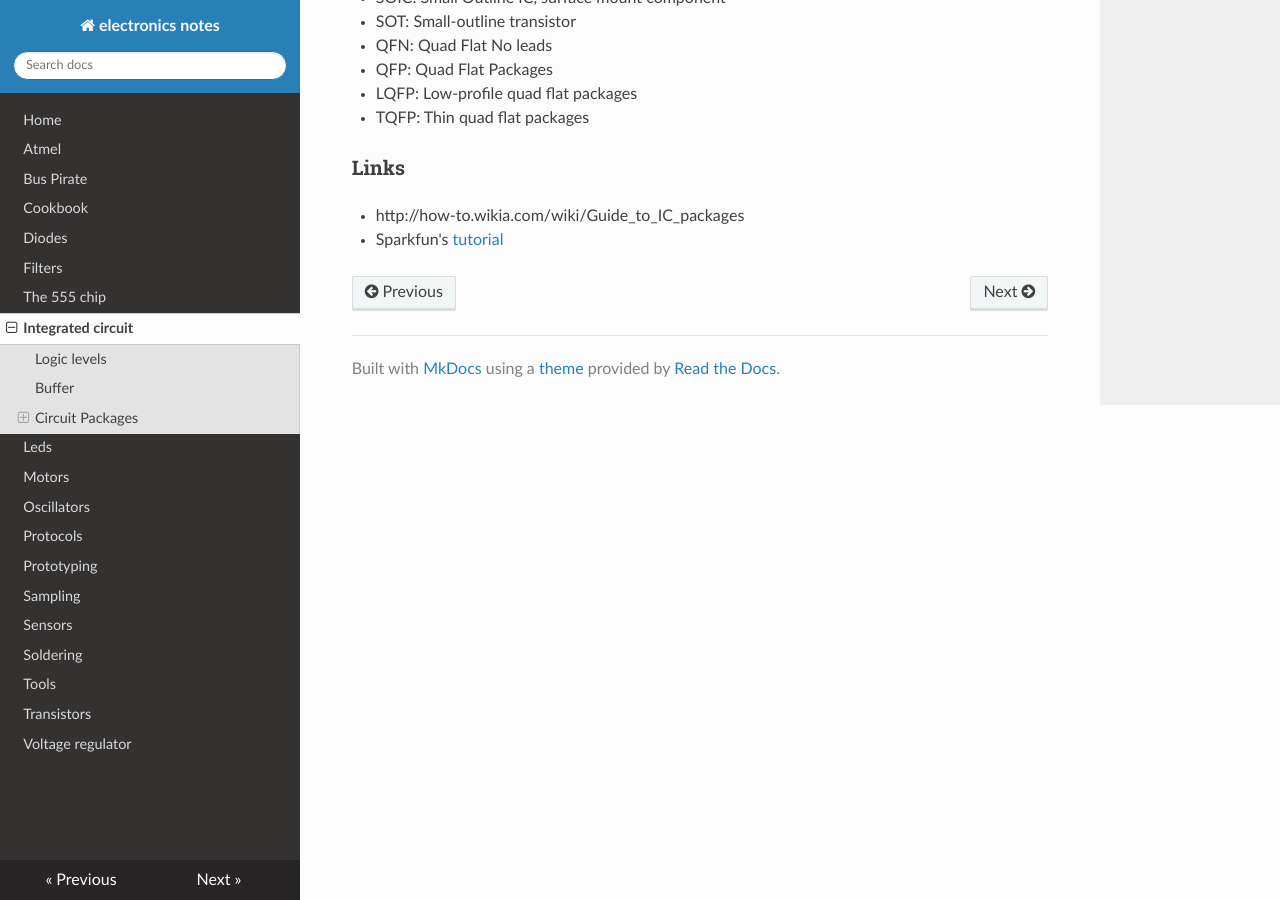
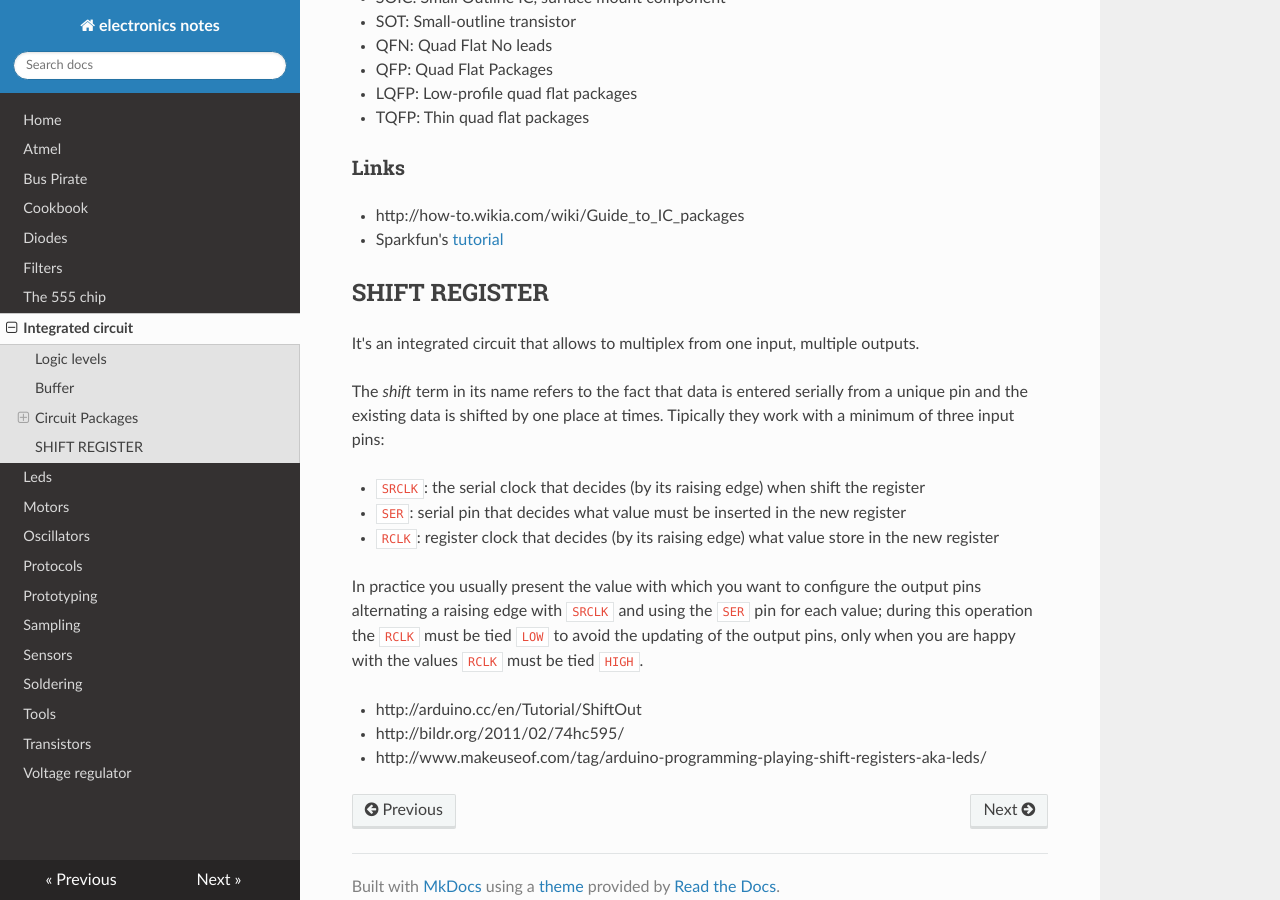
Before and after one commit to gipi/electronics-notes, an MkDocs documentation site: the page built from docs/ic.md, in a window 1280 px wide and 900 px high, scrolled down 1016 px. Built offline with MkDocs 1.6.1, drawn with Linux system fonts in a browser that asks for light colours; nearby versions of some CDN libraries; old or Windows-style settings are respelled for this version of MkDocs.

Commit message:
Move Shift register to IC page.

```diff
--- a/docs/ic.md
+++ b/docs/ic.md
@@ -51,3 +51,24 @@ history and ratio about packages
 
  - http://how-to.wikia.com/wiki/Guide_to_IC_packages
  - Sparkfun's [tutorial](https://learn.sparkfun.com/tutorials/integrated-circuits)
+
+## SHIFT REGISTER
+
+It's an integrated circuit that allows to multiplex from one input, multiple outputs.
+
+The *shift* term in its name refers to the fact that data is entered serially from
+a unique pin and the existing data is shifted by one place at times.
+Tipically they work with a minimum of three input pins:
+
+ - ``SRCLK``: the serial clock that decides (by its raising edge) when shift the register
+ - ``SER``: serial pin that decides what value must be inserted in the new register
+ - ``RCLK``: register clock that decides (by its raising edge) what value store in the new register
+
+In practice you usually present the value with which you want to configure the output pins
+alternating a raising edge with ``SRCLK`` and using the ``SER`` pin for each value; during
+this operation the ``RCLK`` must be tied ``LOW`` to avoid the updating of the output pins,
+only when you are happy with the values ``RCLK`` must be tied ``HIGH``.
+
+ - http://arduino.cc/en/Tutorial/ShiftOut
+ - http://bildr.org/2011/02/74hc595/
+ - http://www.makeuseof.com/tag/arduino-programming-playing-shift-registers-aka-leds/
```
Also changed, not shown: docs/index.md (+0 -6 lines).
